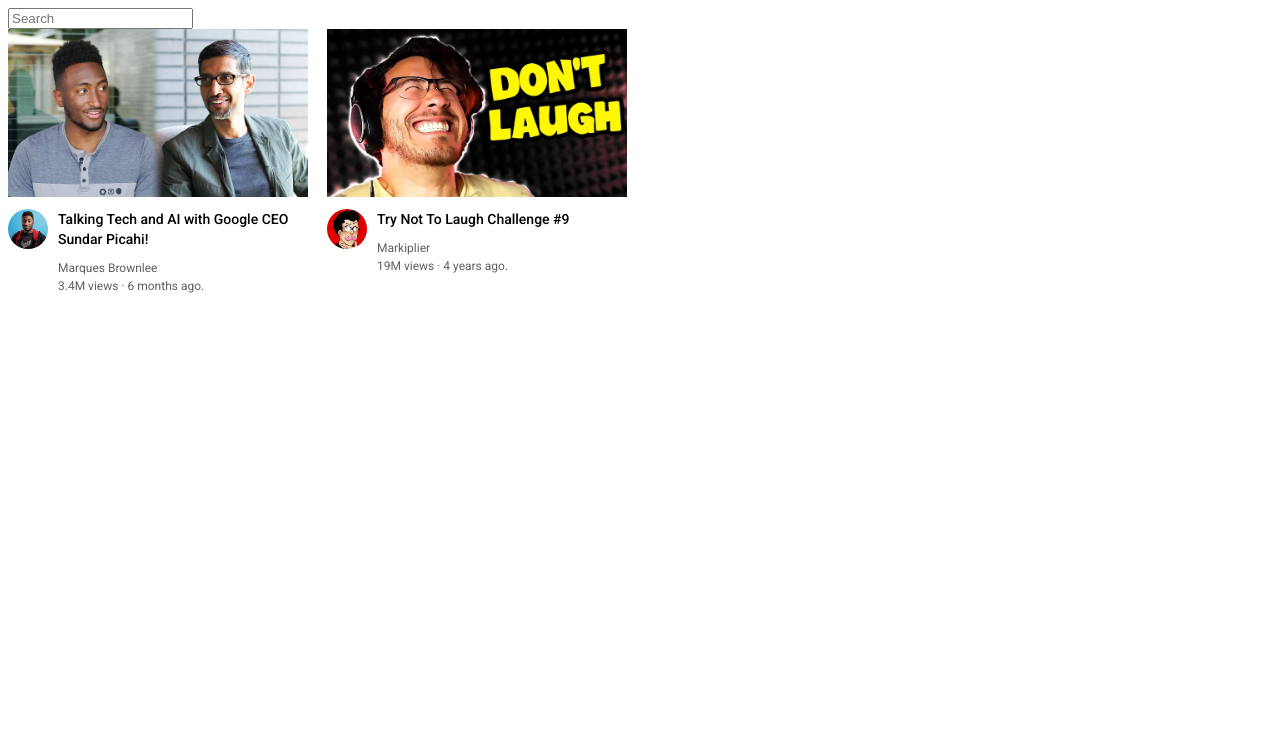
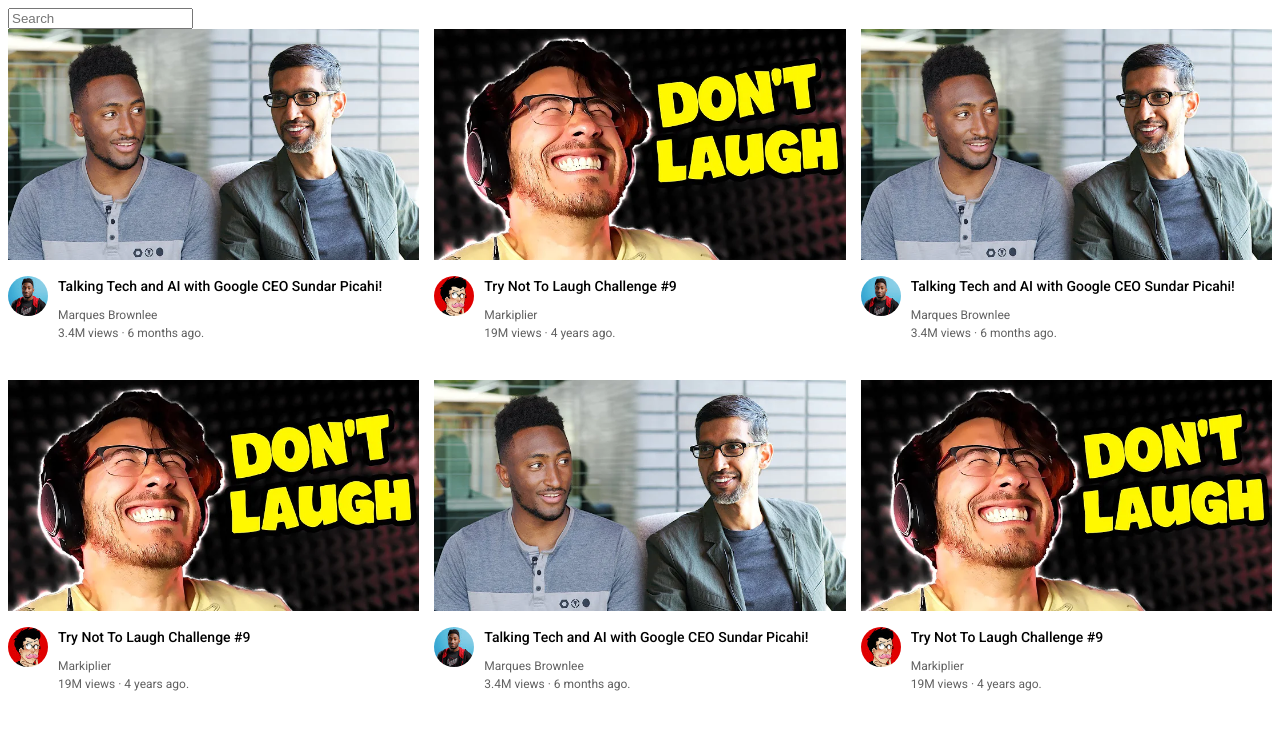
Before and after one commit to kyrod24/Web_Dev_Prac, a plain HTML site: page youtube.html in a window 1280 px wide. Drawn offline with Linux system fonts and the light colour scheme.

Commit message:
Add files via upload

```diff
--- /dev/null
+++ b/text.css
@@ -0,0 +1,61 @@
+p {
+    font-family: Roboto;
+    font-weight: 400;
+    font-size: 14px;
+    color: rgb(96, 96, 96);
+}
+
+.video-title {
+    font-family: Arial;
+    font-weight: bold;
+    font-size: 18px;
+    width: 300px;
+    line-height: 24px;
+    margin-bottom: 2px;
+    color: black;
+}
+
+.video-stats {
+    color: rgb(96, 96, 96);
+    font-family: Arial;
+    font-size: 14px;
+    font-weight: 400;
+    margin-top: 2px;
+    margin-bottom: 20px;
+}
+
+.video-author {
+    font-family: arial;
+    font-size: 14px;
+    font-weight: 400;
+    color: rgb(96, 96, 96);
+    margin-bottom: 20px;
+
+}
+
+.video-description {
+    width: 300px;
+    line-height: 22px;
+    margin-top: 0;
+    color: rgb(96, 96, 96);
+    margin-bottom: 100px;
+}
+
+.apple-text {
+    margin-bottom: 50px;
+    font-size: 14px;
+    background-color: rgb(227, 65, 64);
+    color: white;
+    text-align: center;
+    padding-top: 18px;
+    padding-bottom: 18px;
+}
+
+.span-apple {
+    margin-left: 8px;
+}
+
+.span-apple:hover {
+    text-decoration: underline;
+    cursor: pointer;
+}
--- a/youtube.html
+++ b/youtube.html
@@ -13,8 +13,7 @@
             }
 
             .thumbnail {
-                width: 300px;
-                display: block;
+                width: 100%;
             }
 
             .search-bar {
@@ -27,13 +26,6 @@
                 font-weight: 500;
                 line-height: 20px;
                 margin-bottom: 12px;
-            }
-
-            .video-preview {
-                width: 300px;
-                display: inline-block;
-                vertical-align: top;
-                margin-right: 15px;
             }
 
             .channel-pic {
@@ -67,6 +59,13 @@
                 margin-bottom: 4px;
             }
 
+            .video-grid {
+                display: grid;
+                grid-template-columns: 1fr 1fr 1fr;
+                column-gap: 15px;
+                row-gap: 40px;
+            }
+
         </style>
 
     </head>
@@ -75,6 +74,50 @@
 
         <input class="search-bar" type="text" placeholder="Search">
 
+        <div class="video-grid">
+            <div class="video-preview">
+                <div class="thumbnail-row">
+                    <img class="thumbnail" src="thumbnails/thumbnail-1.webp">
+                </div>
+                <div class="video-info-grid">
+                    <div class="channel-pic">
+                        <img class="profile-pic" src="thumbnails/channel-1.jpeg">
+                    </div>
+                    <div class="video-info">
+                        <p class="video-title">
+                            Talking Tech and AI with Google CEO Sundar Picahi!
+                        </p>
+                        <p class="video-author">
+                            Marques Brownlee
+                        </p>
+                        <p class="video-stats">
+                                3.4M views &#183; 6 months ago.
+                        </p>
+                    </div>
+                </div>
+            </div>
+
+            <div class="video-preview">
+                <div class="thumbnail-row">
+                    <img class="thumbnail" src="thumbnails/thumbnail-2.webp">
+                </div>
+                <div class="video-info-grid">
+                    <div class="channel-pic">
+                        <img class="profile-pic" src="thumbnails/channel-2.jpeg">
+                    </div>
+                    <div class="video-info">
+                        <p class="video-title">
+                            Try Not To Laugh Challenge #9
+                        </p>
+                        <p class="video-author">
+                            Markiplier
+                        </p>
+                        <p class="video-stats">
+                                19M views &#183; 4 years ago.
+                        </p>
+                    </div>
+                </div>
+            </div>
 
             <div class="video-preview">
                 <div class="thumbnail-row">
@@ -118,6 +161,53 @@
                         </p>
                     </div>
                 </div>
+            </div>
+
+            <div class="video-preview">
+                <div class="thumbnail-row">
+                    <img class="thumbnail" src="thumbnails/thumbnail-1.webp">
+                </div>
+                <div class="video-info-grid">
+                    <div class="channel-pic">
+                        <img class="profile-pic" src="thumbnails/channel-1.jpeg">
+                    </div>
+                    <div class="video-info">
+                        <p class="video-title">
+                            Talking Tech and AI with Google CEO Sundar Picahi!
+                        </p>
+                        <p class="video-author">
+                            Marques Brownlee
+                        </p>
+                        <p class="video-stats">
+                                3.4M views &#183; 6 months ago.
+                        </p>
+                    </div>
+                </div>
+            </div>
+
+            <div class="video-preview">
+                <div class="thumbnail-row">
+                    <img class="thumbnail" src="thumbnails/thumbnail-2.webp">
+                </div>
+                <div class="video-info-grid">
+                    <div class="channel-pic">
+                        <img class="profile-pic" src="thumbnails/channel-2.jpeg">
+                    </div>
+                    <div class="video-info">
+                        <p class="video-title">
+                            Try Not To Laugh Challenge #9
+                        </p>
+                        <p class="video-author">
+                            Markiplier
+                        </p>
+                        <p class="video-stats">
+                                19M views &#183; 4 years ago.
+                        </p>
+                    </div>
+                </div>
+            </div>
+        </div>
+
 
 
     </body>
```
Also changed, not shown: buttons.css (added, +68 -0 lines), flexbox.html (added, +62 -0 lines), grid.html (+16 -2 lines). Lines whose indentation alone changed are shown as unchanged.
